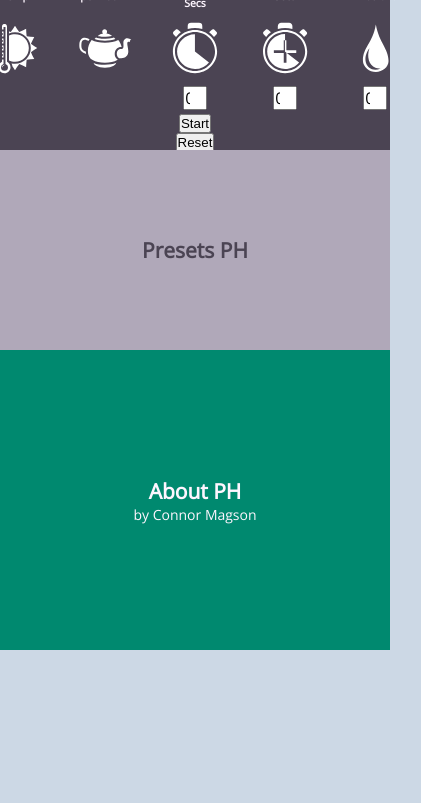
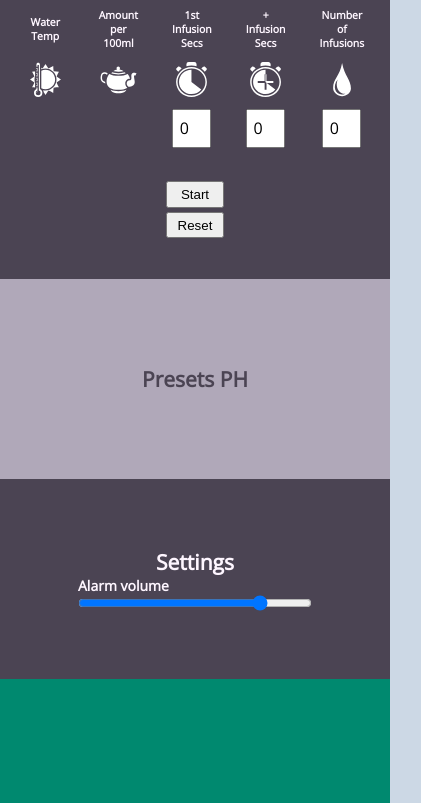
Before and after one commit to ConnorRowe/GongFuTimerWeb, a plain HTML site: page index.html in a window 390 px wide. Shown: the part 230-1033 px from the top of the page, 421 px wide, since content can reach past the window. Before the commit the page ends 880 px from the top, so only its background shows below. Drawn offline with nearby package versions, Linux system fonts and the light colour scheme.

Commit message:
Added a volume slider and made stuff more visible on different devices.

```diff
--- a/gongfutimer.js
+++ b/gongfutimer.js
@@ -49,7 +49,6 @@ var TARGETSECS = 0; //time calculated for the brew
 var TEATIMER = new Timer(); //Timer object handling the actual tea timer
 //Sound
 var sndComplete = new Audio("audio/Alarm.wav");
-sndComplete.autoplay = false;
 function Main() {
     ISMOBILE = detectMob();
     // these listeners will keep track of keyboard presses
@@ -83,8 +82,10 @@ function Main() {
     document.getElementById("btnStart").addEventListener("click", startTimer);
     document.getElementById("btnReset").addEventListener("click", resetTimer);
     document.getElementById("time").innerHTML = formatTimerOutput(0);
+    document.getElementById("volumeSlider").addEventListener("input", function (v) { sndComplete.volume = parseFloat(v.target.value); });
     //and here we begin the frame loop
     window.requestAnimationFrame(Loop);
+    sndComplete.volume;
 }
 //loop function
 function Loop(timeStamp) {
--- a/index.html
+++ b/index.html
@@ -42,10 +42,8 @@
             <img class="title" width="80" height="80" src='images/teapot-leaves.svg' />
             <h1 class="title">Gong Fu Timer</h1>
         </div>
-        <div class='section header'>
-            <h2>Timer</h2>
-
-            <h1 class="timer" id="time">0</h1>
+        <div class='section timer'>
+            <h1 class="timer-text" id="time">0</h1>
 
             <div class="section input">
                 <table class="input-table">
@@ -60,11 +58,11 @@
                     </thead>
                     <tbody>
                         <tr>
-                            <td class="input-table-head__td"><img width="56" height="56" src='images/thermometer-hot.svg' /></td>
-                            <td class="input-table-head__td"><img width="56" height="56" src='images/teapot.svg' /></td>
-                            <td class="input-table-head__td"><img width="56" height="56" src='images/stopwatch.svg' /></td>
-                            <td class="input-table-head__td"><img width="56" height="56" src='images/stopwatch-plus.svg' /></td>
-                            <td class="input-table-head__td"><img width="56" height="56" src='images/drop.svg' /></td>
+                            <td class="input-table-head__td"><img class="brew-guide__img" src='images/thermometer-hot.svg' /></td>
+                            <td class="input-table-head__td"><img class="brew-guide__img" src='images/teapot.svg' /></td>
+                            <td class="input-table-head__td"><img class="brew-guide__img" src='images/stopwatch.svg' /></td>
+                            <td class="input-table-head__td"><img class="brew-guide__img" src='images/stopwatch-plus.svg' /></td>
+                            <td class="input-table-head__td"><img class="brew-guide__img" src='images/drop.svg' /></td>
                         </tr>
                         <tr>
                             <td class="input-table-head__td"></td>
@@ -79,9 +77,17 @@
 
             <button type="button" id="btnStart">Start</button>
             <button type="reset" id="btnReset">Reset</button>
+
         </div>
         <div class='section presets'>
             <h2>Presets PH</h2>
+        </div>
+        <div class="section settings">
+            <h2>Settings</h2>
+            <div class="volume-container">
+                <h4>Alarm volume</h4>
+                <input class="volume-slider__input" type="range" min="0" max="1.0" value="0.8" id="volumeSlider" step="0.01" title="Volume"/>
+            </div>
         </div>
         <div class='section about'>
             <h2>About PH</h2>
--- a/styles.css
+++ b/styles.css
@@ -83,6 +83,7 @@
 .page {
     display: flex;
     flex-wrap: wrap;
+    overflow-x: hidden;
 }
 
 .section {
@@ -99,7 +100,7 @@
     height: 80px;
 }
 
-.header {
+.timer {
     background-color: #4b4453;
     color: #fef6ff;
     flex-direction: column;
@@ -118,15 +119,23 @@
     order: 1;
 }
 
-.about {
-    background-color: #00896f;
+.settings {
+    background-color: #4b4453;
     color: #fef6ff;
+    height: 200px;
     order: 2;
     flex-direction: column;
 }
 
+.about {
+    background-color: #00896f;
+    color: #fef6ff;
+    order: 3;
+    flex-direction: column;
+}
+
 .input-table {
-    min-width: 100%;
+    min-width: 80%;
     font-size: .75em;
     color: #fef6ff;
     text-align: center;
@@ -146,11 +155,19 @@
     padding: .25rem 1rem
 }
 
-.timer {
+.timer-text {
     font-family: 'IBM Plex Mono', monospace;
     font-size: 56px;
     margin-top: 6vmin;
     margin-bottom: 6vmin;
+}
+
+.volume-container {
+    width: 20vmin;
+}
+
+.volume-slider__input {
+    width: inherit;
 }
 
 body {
@@ -167,14 +184,58 @@ input[type=number] {
     text-align: center;
 }
 
+button {
+    padding: 1vmin;
+    margin: 0.5vmin;
+}
+
+.brew-guide__img {
+    height: 56px;
+    width: 56px;
+}
+
 /* Mobile Styles */
 @media only screen and (max-width: 400px) {
     body {
+    }
+
+    .input-table {
+        max-width: 60%;
+    }
+
+    .timer {
+        height: 110vw;
+    }
+
+    .brew-guide__img {
+        height: 10vmin;
+        width: 10vmin;
+    }
+
+    .volume-container {
+        width: 60vw;
+    }
+
+    input[type=number] {
+        height: 10vmin;
+        width: 10vmin;
+    }
+
+    button {
+        width: 15vw;
     }
 }
 
 /* Tablet Styles */
 @media only screen and (min-width: 401px) and (max-width: 960px) {
+    .timer {
+        height: 64vh;
+    }
+
+    .brew-guide__img {
+        height: 10vmin;
+        width: 10vmin;
+    }
 }
 
 /* Desktop Styles */
@@ -184,7 +245,7 @@ input[type=number] {
         margin: 0 auto;
     }
 
-    .header {
-        height: 72vh;
+    .timer {
+        height: 64vh;
     }
 }
```
Also changed, not shown: gongfutimer.ts (+14 -11 lines), 3 other files.
